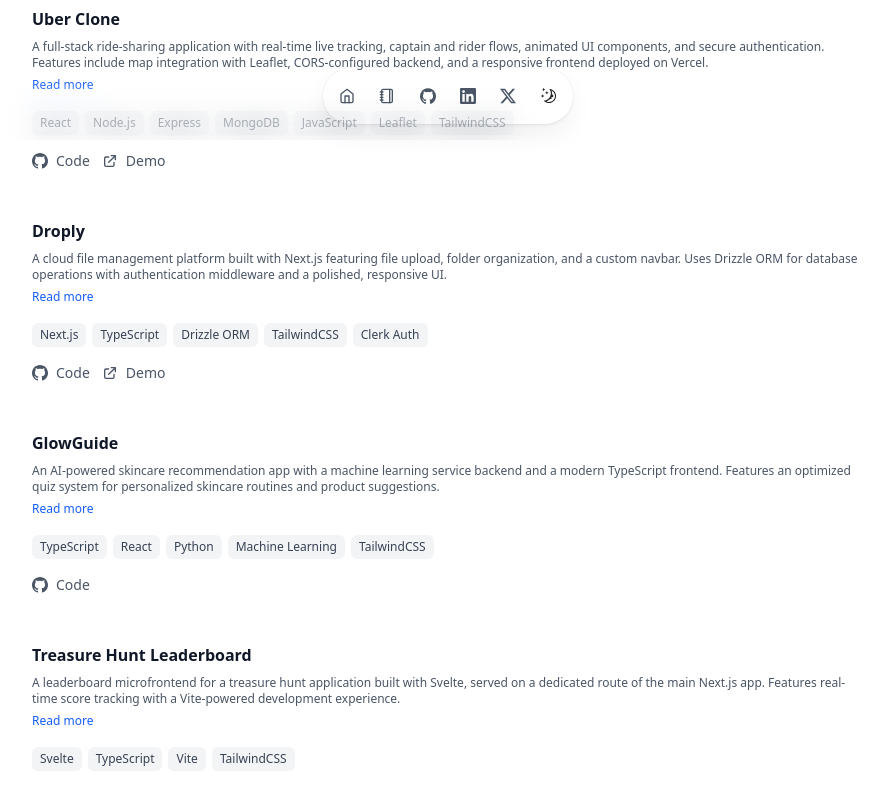
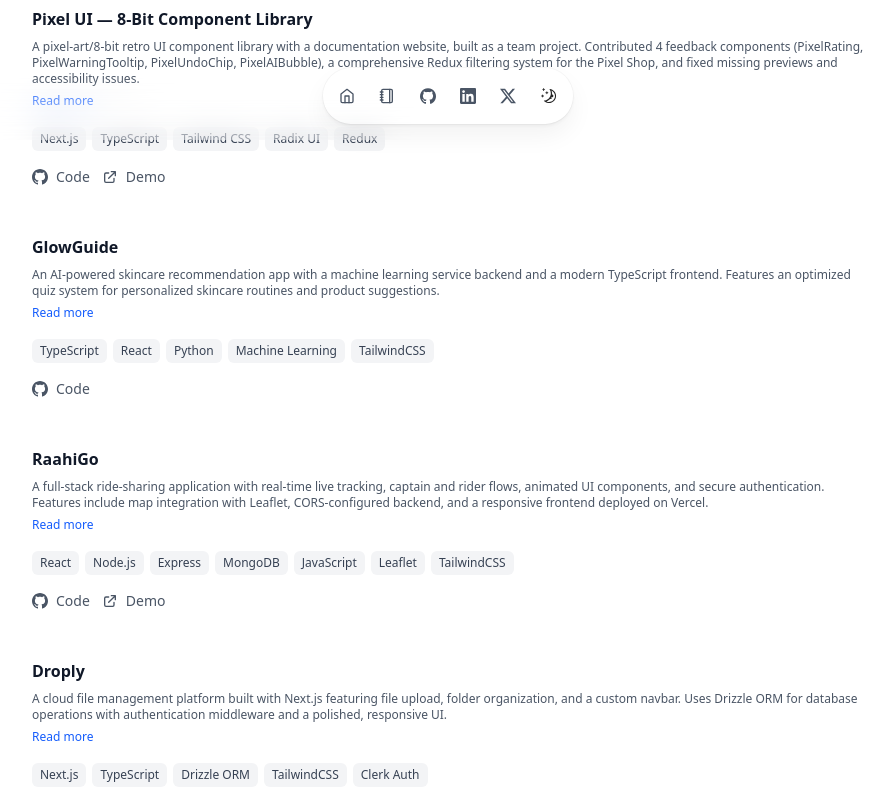
Before and after one commit to himanshukumar19/Himanshu-portfolio, a React (Vite) app: page / in a window 1280 px wide. Shown: the part 660-1447 px from the top of the page, without its empty margins (192-1085 px from the left). Built offline with nearby package versions, Linux system fonts and the light colour scheme; no server answers; a web font is replaced by a local one.

Commit message:
update project details and site URL in configuration

```diff
--- a/src/Components/Sections/Projects.tsx
+++ b/src/Components/Sections/Projects.tsx
@@ -21,7 +21,34 @@ const Projects: React.FC = () => {
 
   const projects: Project[] = [
     {
-      title: "Uber Clone",
+      title: "Pixel UI — 8-Bit Component Library",
+      description:
+        "A pixel-art/8-bit retro UI component library with a documentation website, built as a team project. Contributed 4 feedback components (PixelRating, PixelWarningTooltip, PixelUndoChip, PixelAIBubble), a comprehensive Redux filtering system for the Pixel Shop, and fixed missing previews and accessibility issues.",
+      technologies: [
+        "Next.js",
+        "TypeScript",
+        "Tailwind CSS",
+        "Radix UI",
+        "Redux",
+      ],
+      github: "https://github.com/Team-Parashuram/Pixel-art-8-bit",
+      live: "https://pixel8-ui.vercel.app",
+    },
+    {
+      title: "GlowGuide",
+      description:
+        "An AI-powered skincare recommendation app with a machine learning service backend and a modern TypeScript frontend. Features an optimized quiz system for personalized skincare routines and product suggestions.",
+      technologies: [
+        "TypeScript",
+        "React",
+        "Python",
+        "Machine Learning",
+        "TailwindCSS",
+      ],
+      github: "https://github.com/himanshukumar19/GlowGuide",
+    },
+    {
+      title: "RaahiGo",
       description:
         "A full-stack ride-sharing application with real-time live tracking, captain and rider flows, animated UI components, and secure authentication. Features include map integration with Leaflet, CORS-configured backend, and a responsive frontend deployed on Vercel.",
       technologies: [
@@ -33,7 +60,7 @@ const Projects: React.FC = () => {
         "Leaflet",
         "TailwindCSS",
       ],
-      github: "https://github.com/himanshukumar19/uber-clone",
+      github: "https://github.com/himanshukumar19/RaahiGo",
       live: "https://uber-clone-five-omega.vercel.app",
     },
     {
@@ -49,32 +76,6 @@ const Projects: React.FC = () => {
       ],
       github: "https://github.com/himanshukumar19/Droply",
       live: "https://droply-nine.vercel.app",
-    },
-    {
-      title: "GlowGuide",
-      description:
-        "An AI-powered skincare recommendation app with a machine learning service backend and a modern TypeScript frontend. Features an optimized quiz system for personalized skincare routines and product suggestions.",
-      technologies: [
-        "TypeScript",
-        "React",
-        "Python",
-        "Machine Learning",
-        "TailwindCSS",
-      ],
-      github: "https://github.com/himanshukumar19/GlowGuide",
-    },
-    {
-      title: "Treasure Hunt Leaderboard",
-      description:
-        "A leaderboard microfrontend for a treasure hunt application built with Svelte, served on a dedicated route of the main Next.js app. Features real-time score tracking with a Vite-powered development experience.",
-      technologies: [
-        "Svelte",
-        "TypeScript",
-        "Vite",
-        "TailwindCSS",
-      ],
-      github: "https://github.com/himanshukumar19/Treasure-Hunt-Leaderboard",
-      live: "https://treasure-hunt-leaderboard-indol.vercel.app",
     },
   ];
 
```
Also changed, not shown: 2 other files (tests, documents, lock files or other folders).
